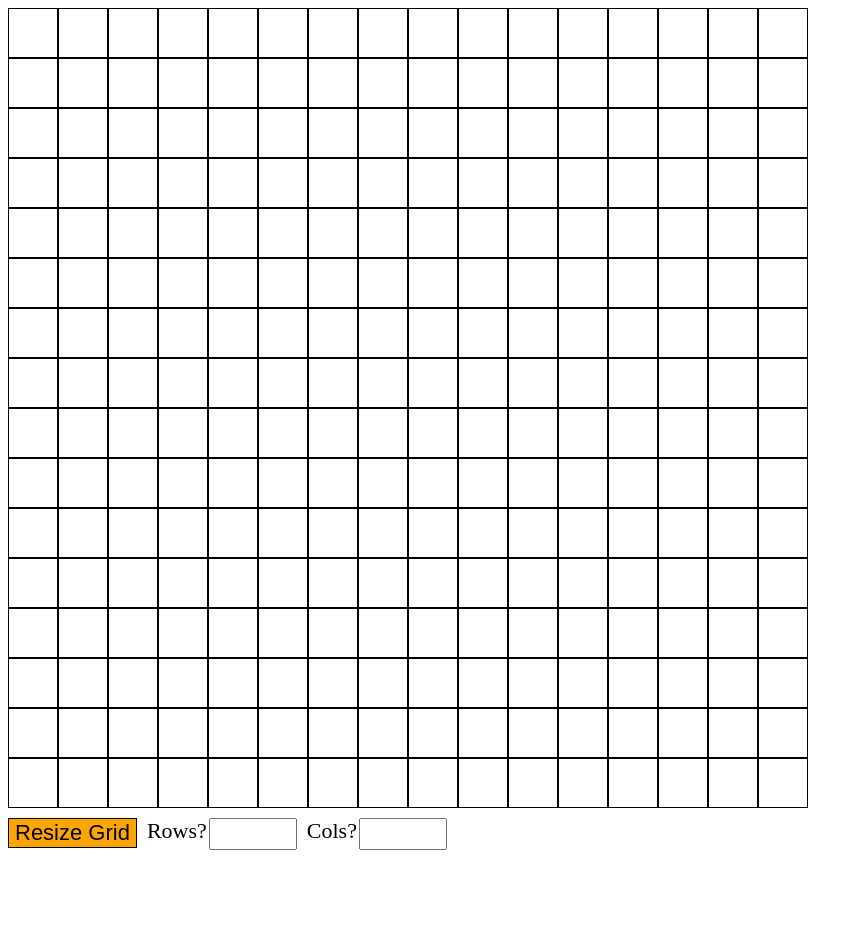
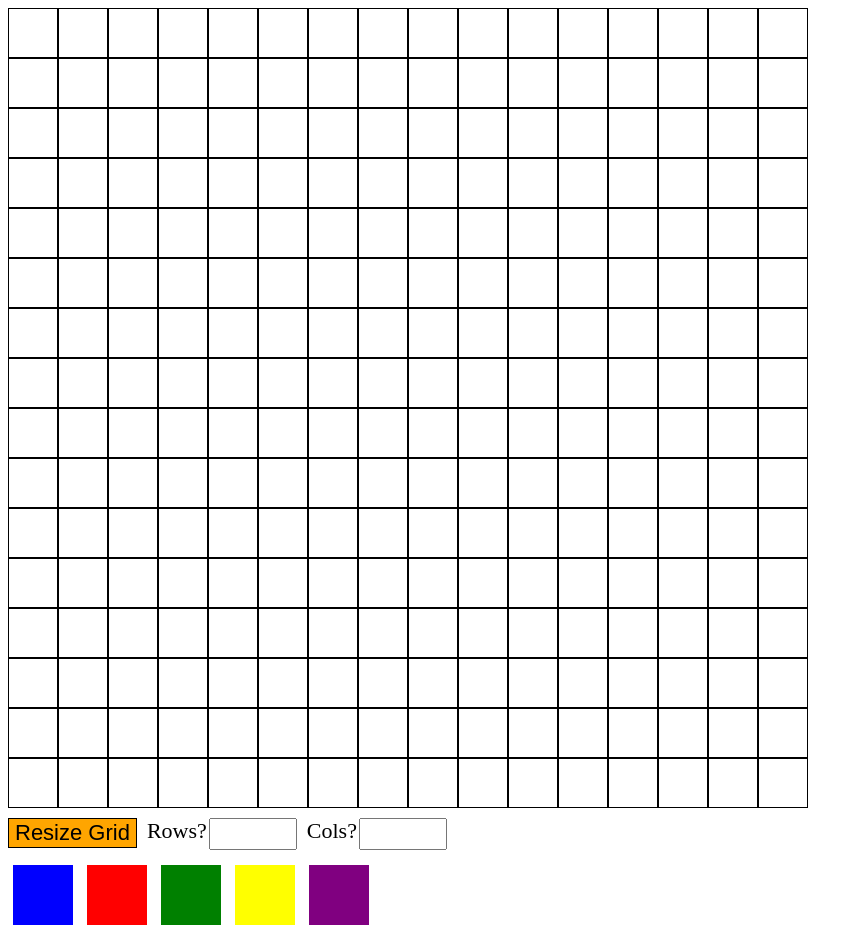
Before and after one commit to greenkee/drawing-grid, a plain HTML site: page index.html in a window 1280 px wide. Shown: the whole page, without its empty margins (0-863 px from the left). Before the commit the page ends 850 px from the top, so only its background shows below. Drawn offline with nearby package versions, Linux system fonts and the light colour scheme.

Commit message:
Added Multiple Colors

```diff
--- a/index.html
+++ b/index.html
@@ -27,6 +27,13 @@
           <input class = "enterText" id="colBox">
           </input>
       </div>
+      <div id = "colorPicker">
+          <div class = "ColorBox", style = "background-color:blue"></div>
+          <div class = "ColorBox", style = "background-color:red"></div>
+          <div class = "ColorBox", style = "background-color:green"></div>
+          <div class = "ColorBox", style = "background-color:yellow"></div>
+          <div class = "ColorBox", style = "background-color:purple"></div>
+      </div>
 
     </body>
 
--- a/script.js
+++ b/script.js
@@ -1,14 +1,19 @@
 var rows = 16;
 var cols = 16;
 var borderSize = 1;
+var currColor = 'green';
 $(document).ready(function(){
     redrawGrid(rows, cols);
 
+    $(".ColorBox").click(function(){
+        color = ( $(this).css('background-color'));
+        currColor = color;
+        setDrawColor(currColor);
+    });
 
     $('html').dblclick(function(){
         var yes = confirm("Clear Drawing?");
         if(yes){
-
             $('.GridSquare').css('background-color', 'white');
         }
     });
@@ -38,9 +43,13 @@ function redrawGrid(r, c){
     $('.GridSquare').css('width', frameWidth/c - borderSize*2);
     $('.GridRow').css('height', frameHeight/r);
 
+    setDrawColor(currColor);
+}
+
+function setDrawColor(color){
     $('.GridSquare').hover(
         function(){
-            $(this).css("background-color",'green');
+            $(this).css("background-color",color);
         }
     );
 }
--- a/styles.css
+++ b/styles.css
@@ -44,3 +44,15 @@
     clear:both;
     margin-top: 10px;
 }
+#colorPicker{
+    float:left;
+    clear:both;
+    display: inline;
+    margin-top: 15px;
+}
+.ColorBox{
+    width:60px;
+    height:60px;
+    display: inline-block;
+    margin: 0px 5px 0px 5px;
+}
```
